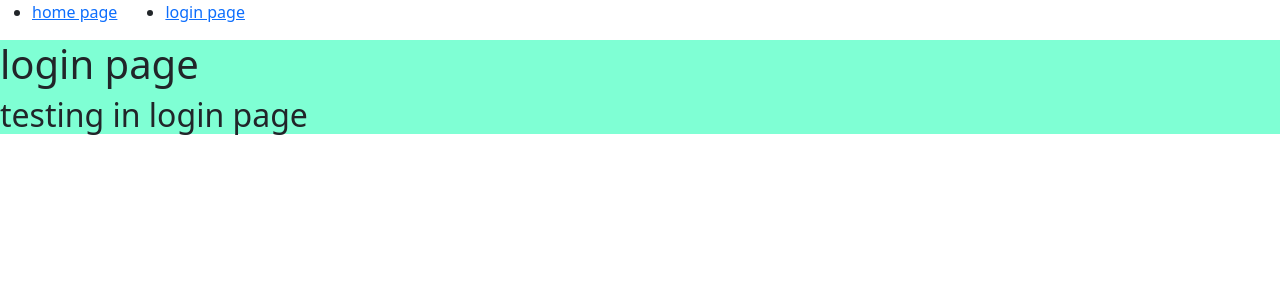
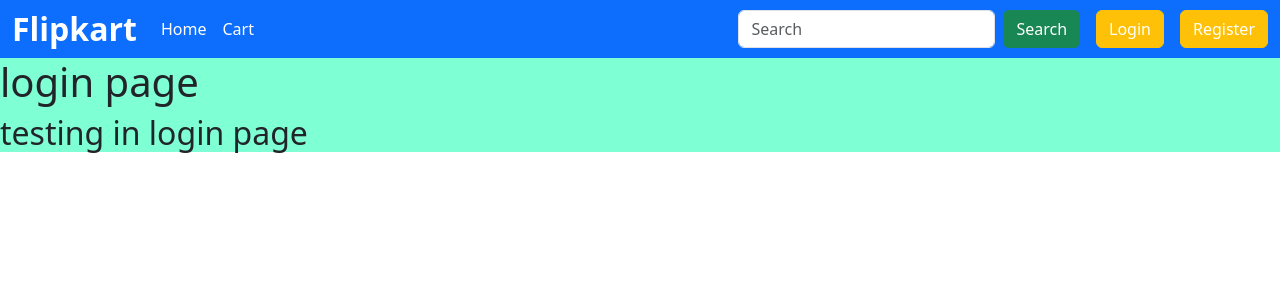
Before and after one commit to shaik-sadhiks007/batch3and4react, a React (Vite) app: page /login in a window 1280 px wide. Shown: the top 300 px of the page. Built offline with nearby package versions, Linux system fonts and the light colour scheme.

Commit message:
filtered data

```diff
--- /dev/null
+++ b/src/Products/ProductCategory.jsx
@@ -0,0 +1,43 @@
+import React, { useEffect, useState } from 'react'
+
+function ProductCategory() {
+
+    const [categories,setCategories] = useState([])
+
+    async function fetchCategory() {
+
+        let res = await fetch('https://dummyjson.com/products/category-list');
+
+        let data = await res.json()
+
+        setCategories(data.slice(0,5))
+    }
+
+
+    useEffect(() => {
+        fetchCategory()
+    },[])
+
+
+    return (
+        <div>
+            <h1>categories of the products</h1>
+
+            <button className='btn btn-outline-danger mx-2 mb-3'>
+                All
+            </button>
+
+            {
+                categories.map((ele,index) => (
+
+                    <button key={index} className='btn btn-outline-danger mx-2 mb-3'>
+                        {ele}
+                    </button>
+
+                ))
+            }
+        </div>
+    )
+}
+
+export default ProductCategory
--- a/src/Products/Products.jsx
+++ b/src/Products/Products.jsx
@@ -1,6 +1,7 @@
 import React, { useState, useEffect } from 'react'
 import Header from '../components/Header';
 import { Link } from 'react-router-dom';
+import ProductCategory from './ProductCategory';
 
 function Products() {
 
@@ -20,6 +21,47 @@ function Products() {
         // console.log(data.products, 'data')
     }
 
+
+    const [categories, setCategories] = useState([])
+
+    const [selectedCategory, setSelectedCategory] = useState("beauty")
+
+
+    const [filteredProducts, setFilteredProducts] = useState(products)
+
+    async function fetchCategory() {
+
+        let res = await fetch('https://dummyjson.com/products/category-list');
+
+        let data = await res.json()
+
+        setCategories(data.slice(0, 5))
+    }
+
+
+    function filterProducts() {
+
+        console.log("function fillter")
+
+        let filteredData = products.filter((ele, index) => ele.category === selectedCategory)
+
+        console.log(filteredData,'filtereddata')
+
+    }
+
+    useEffect(() => {
+
+        filterProducts()
+
+
+    }, [products, selectedCategory])
+
+    useEffect(() => {
+        fetchCategory()
+
+        fetchProducts()
+    }, [])
+
     // syntax of the useEffect :
 
     // useEffect(  Callback, dependency   )
@@ -33,20 +75,17 @@ function Products() {
 
     // 2. when u add the dependency --- when the variable changes the useeffect automatically call the inner functions in the useeffect
 
-
-    useEffect(
-
-        () => {
-
-            fetchProducts()
-
-        }, []
-
-    )
-
     console.log(products, 'products')
 
     // fetchProducts()
+
+
+    function handleSelectedCategory(cat) {
+        setSelectedCategory(cat)
+    }
+
+    console.log(selectedCategory, 'selected cat')
+
 
     return (
         <div>
@@ -58,6 +97,32 @@ function Products() {
 
             when we are using the html --- we have to use the () */}
 
+
+            <div>
+                <h1>categories of the products</h1>
+
+                <button className='btn btn-outline-danger mx-2 mb-3'
+
+                    onClick={() => handleSelectedCategory('all')}
+
+                >
+                    All
+                </button>
+
+                {
+                    categories.map((ele, index) => (
+
+                        <button key={index} className='btn btn-outline-danger mx-2 mb-3'
+
+                            onClick={() => handleSelectedCategory(ele)}
+
+                        >
+                            {ele}
+                        </button>
+
+                    ))
+                }
+            </div>
             <div className='container'>
 
 
--- a/src/components/Header.jsx
+++ b/src/components/Header.jsx
@@ -4,30 +4,37 @@ import { Link } from 'react-router-dom'
 
 function Header() {
     return (
-        <header>
+        <nav className="navbar navbar-expand-lg bg-body-primary py-0">
+            <div className="container-fluid bg-primary text-white">
+                <Link className="navbar-brand fw-bold fs-2 text-white" to="/">Flipkart</Link>
+                <button className="navbar-toggler" type="button" data-bs-toggle="collapse" data-bs-target="#navbarSupportedContent" aria-controls="navbarSupportedContent" aria-expanded="false" aria-label="Toggle navigation">
+                    <span className="navbar-toggler-icon"></span>
+                </button>
+                <div className="collapse navbar-collapse" id="navbarSupportedContent">
+                    <ul className="navbar-nav me-auto mb-2 mb-lg-0">
+                        <li className="nav-item">
+                            <Link className="nav-link active text-white" aria-current="page" to='/'>Home</Link>
+                        </li>
+                        <li className="nav-item">
+                            <Link className="nav-link active text-white" aria-current="page" to='/cart'>Cart</Link>
+                        </li>
 
-            <ul className='d-flex gap-5'>
+                    </ul>
+                    <form className="d-flex" role="search">
+                        <input className="form-control me-2" type="search" placeholder="Search" aria-label="Search" />
+                        <button className="btn btn-success" type="submit">Search</button>
+                    </form>
 
-                <li>
+                    <button className="btn btn-warning mx-3">
+                        <Link className="nav-link active text-white" aria-current="page" to='/login'>Login</Link>
+                    </button>
+                    <button className="btn btn-warning">
+                        <Link className="nav-link active text-white" aria-current="page" to='/register'>Register</Link>
+                    </button>
 
-                    {/* link tag is similar to anthor tag , but link tag is inpage navigation */}
-                    <Link to='/'>
-                        home page
-                    </Link>
-                </li>
-
-                <li>
-
-                    <Link to='/login'>
-
-                        login page
-
-                    </Link>
-                </li>
-
-            </ul>
-
-        </header>
+                </div>
+            </div>
+        </nav>
     )
 }
 
```
